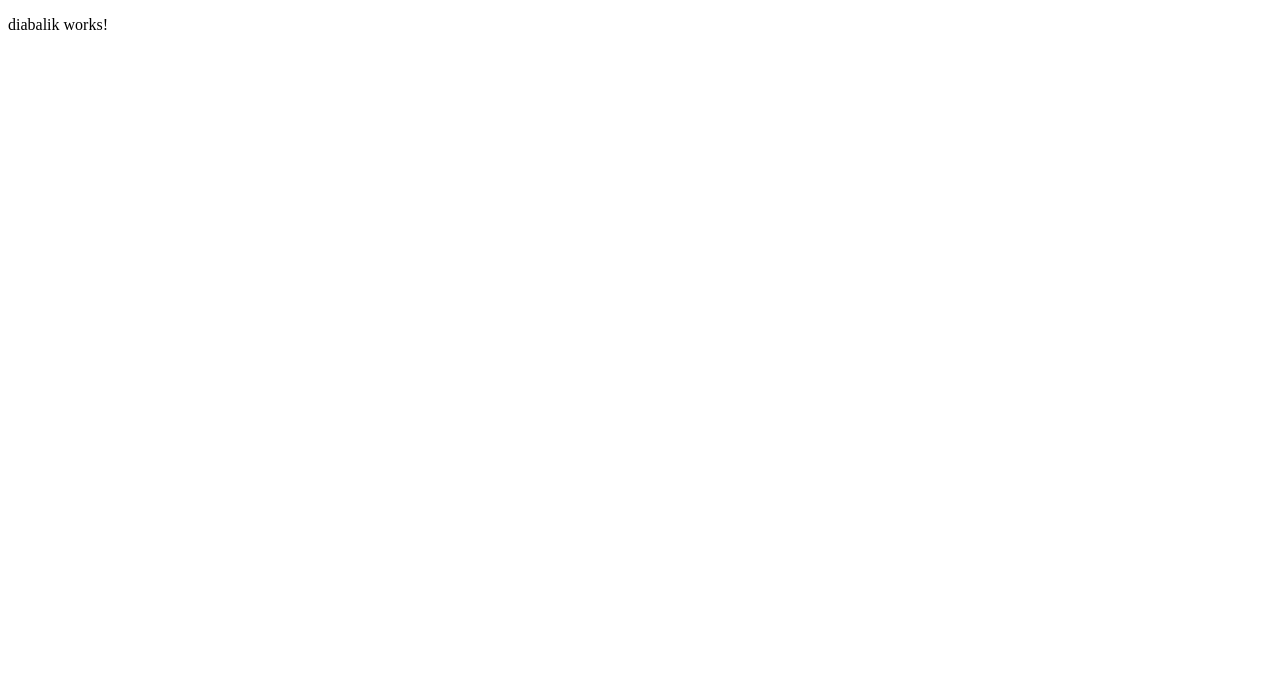
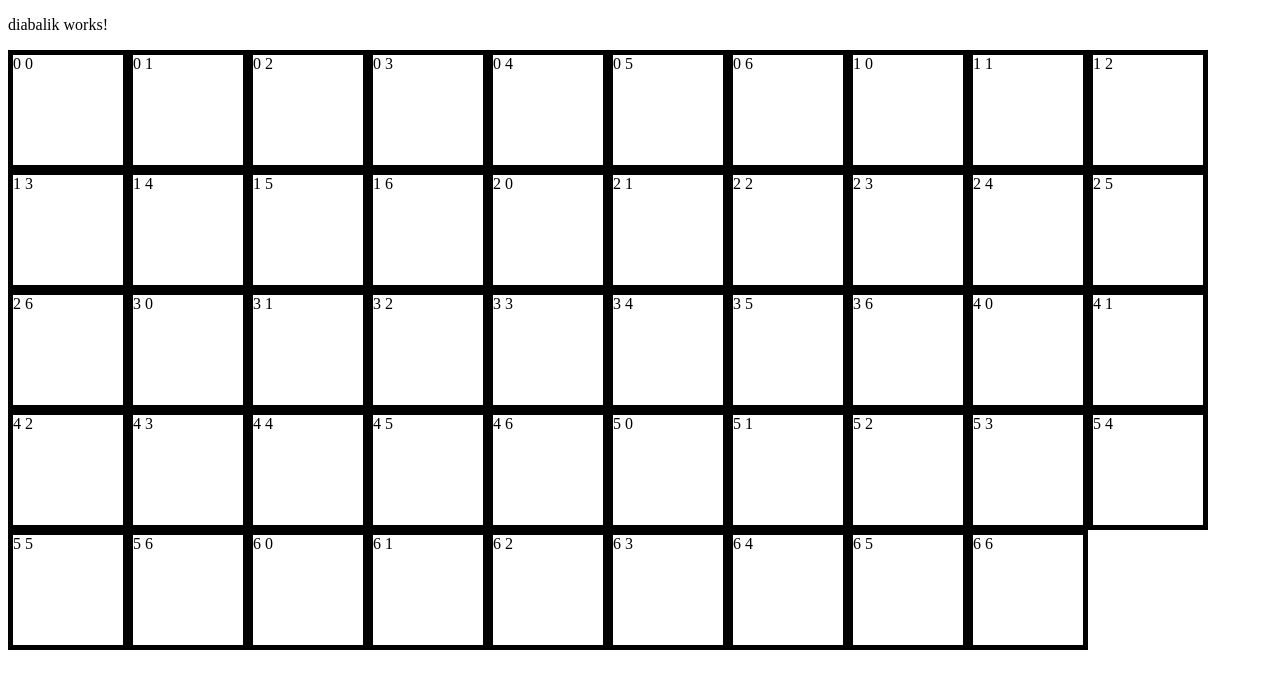
Before and after one commit to jujusb/diabalikGPS, an Angular app in the folder srcProjet/diaballik-frontend/: page /diabalik in a window 1280 px wide. Shown: the top 688 px of the page. Built offline with nearby package versions, Linux system fonts and the light colour scheme.

Commit message:
Ajout du début du plateau de jeu

```diff
--- a/srcProjet/diaballik-frontend/src/app/diabalik/diabalik.component.css
+++ b/srcProjet/diaballik-frontend/src/app/diabalik/diabalik.component.css
@@ -0,0 +1,16 @@
+div {
+    --size-cell: 120px;
+    --border-cell: 5px;
+}
+
+
+.aclass {
+    box-sizing: border-box;
+    border: var(--border-cell) solid;
+    background-color: white;
+    width: var(--size-cell);
+    height: var(--size-cell);
+    float: left;
+    padding: 0;
+    margin: 0;
+}
--- a/srcProjet/diaballik-frontend/src/app/diabalik/diabalik.component.html
+++ b/srcProjet/diaballik-frontend/src/app/diabalik/diabalik.component.html
@@ -1 +1,32 @@
 <p>diabalik works!</p>
+
+<!--
+<button (click)="ok = !ok">OK</button>
+<button (click)="setOk()">OK again</button>
+
+
+<p *ngIf="ok">How to dynamically change the content of a page using ngIf</p>
+<p *ngIf="isOk()">or you can call methods</p>
+-->
+<!-- #name identifies all the div instances created by the ngFor as a set that
+can be used in the controller class -->
+<!-- ngFor creates for each element of the given array an instance of div -->
+<!-- oncontextmenu is mandatory to hide the popup menu on right click -->
+<!-- [attr.data-x] creates an attribute in the div, which value is the current x value
+https://www.w3schools.com/tags/att_global_data.asp
+This is useful when you want to get some information in the controller class
+look at the css file to see how the aclass objects are rendered.
+The variable $event refers to the event (a MouseEvent) produced when using the mouse.
+-->
+
+<ng-container class='aclass' #myobjects *ngFor="let x of [0,1,2,3,4,5,6]" >
+    <div class='aclass' #myobjects *ngFor="let y of [0,1,2,3,4,5,6]" >{{x}} {{y}}</div>
+    </ng-container>
+
+
+
+<!--<div class='aclass' #myobjects *ngFor="let x of [0,1,2,3,4,5,6]"
+    (mousedown)="rightClick($event)"
+    oncontextmenu="return false;"
+    [attr.data-x]=x>
+</div>-->
```
